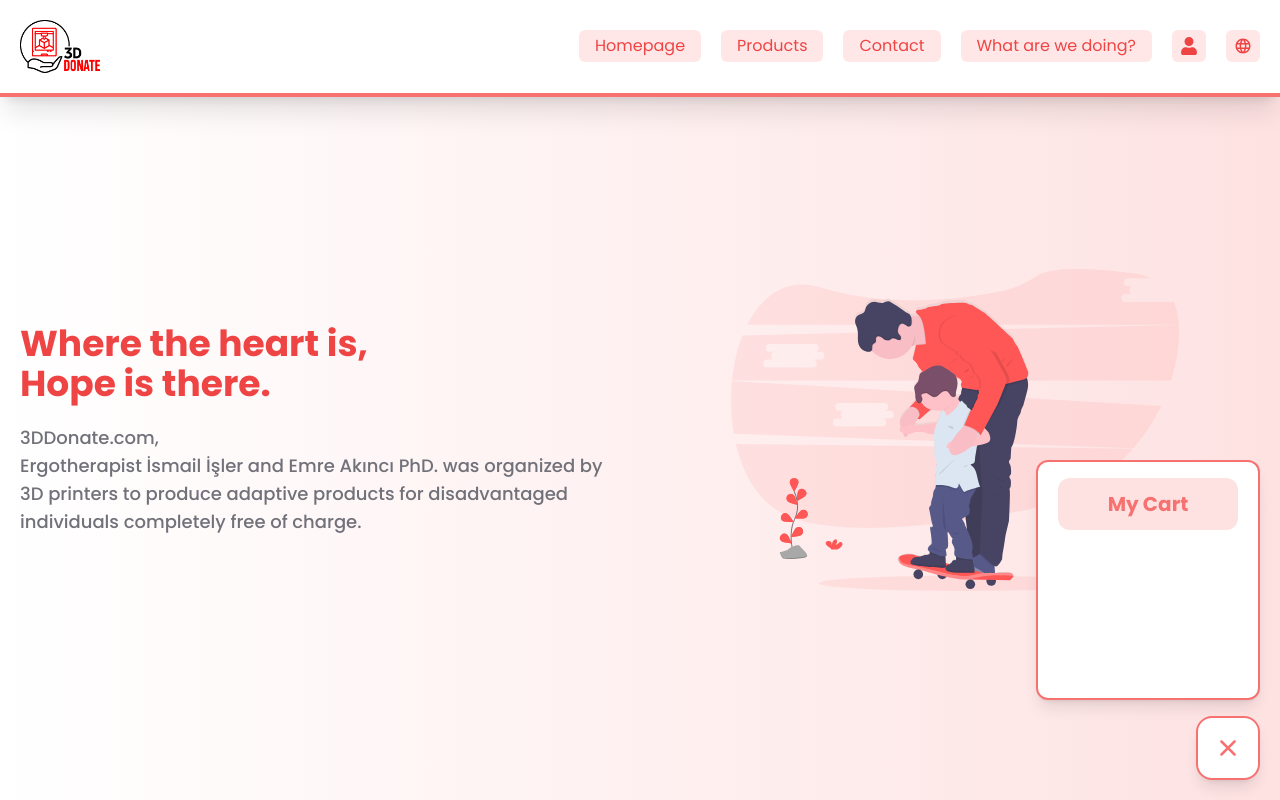
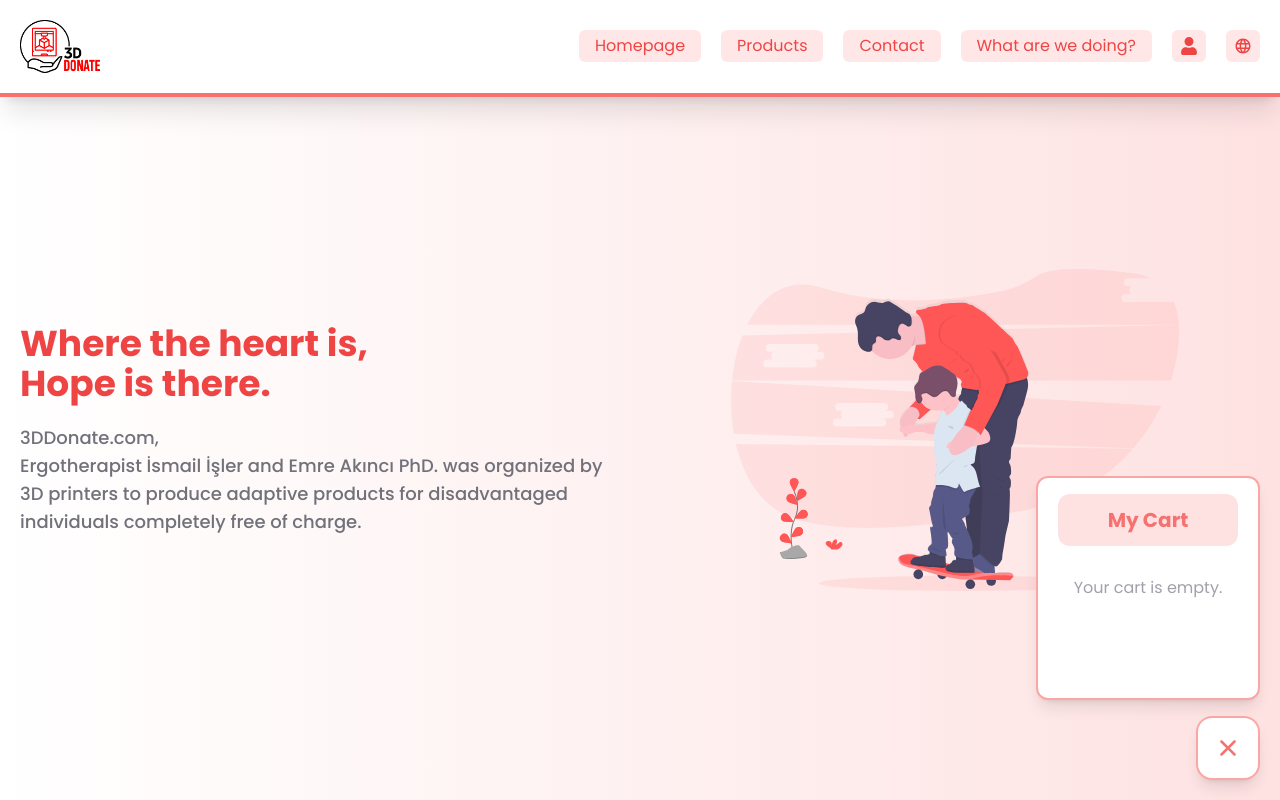
Before and after one commit to jaeger-dvlp/3d-donate-web, a React (Create React App) app: page / in a window 1280 px wide. Both pictures are taken after a click on the button 1228 px from the left and 748 px from the top of the page. Shown: the top 800 px of the page. Built offline with nearby package versions, Linux system fonts and the light colour scheme.

Commit message:
complete without local storage handle

```diff
--- a/src/Components/Cart.jsx
+++ b/src/Components/Cart.jsx
@@ -1,12 +1,47 @@
+/* eslint-disable react/no-unstable-nested-components */
 /* eslint-disable no-unneeded-ternary */
-import { t } from 'i18next';
-import React, { useState } from 'react';
+import i18next, { t } from 'i18next';
+import React, { useContext, useState } from 'react';
 
-import { BsCart2 } from 'react-icons/bs';
+import { BsCart2, BsCheckLg, BsTrashFill } from 'react-icons/bs';
 import { IoIosClose } from 'react-icons/io';
+import CartContext from '../Contexts/CartContext';
 
 export default function Cart() {
   const [cartActivity, setCartActivity] = useState(false);
+  const { myCart, setMyCart } = useContext(CartContext);
+
+  function CartContent() {
+    return (
+      myCart && (
+        <div className="fade-in grid grid-cols-5 gap-x-5 gap-y-5">
+          <img
+            className="w-full col-span-2 rounded-xl border-red-300 border"
+            src={myCart.productImage}
+            alt={myCart.productTitle[i18next.language]}
+          />
+          <h2 className="w-full text-zinc-500 text-sm self-center col-span-3 text-left">
+            {myCart.productTitle[i18next.language]}
+          </h2>
+          <div className="col-span-full grid grid-cols-2 gap-x-3">
+            <button
+              className="w-full flex justify-center text-center transition-all duration-150 hover:bg-green-200 active:scale-75 bg-green-100 rounded-lg p-2 text-green-400"
+              type="button"
+            >
+              <BsCheckLg className="self-center" />
+            </button>
+            <button
+              className="w-full flex justify-center text-center transition-all duration-150 hover:bg-zinc-200 active:scale-75 bg-zinc-100 rounded-lg p-2 text-zinc-400"
+              type="button"
+              onClick={() => setMyCart(null)}
+            >
+              <BsTrashFill className="self-center" />
+            </button>
+          </div>
+        </div>
+      )
+    );
+  }
 
   return (
     <div className="fixed right-5 bottom-5">
@@ -15,21 +50,31 @@ export default function Cart() {
           cartActivity
             ? 'scale-100 opacity-100 visible translate-y-0 translate-x-0'
             : 'scale-0 opacity-0 invisible translate-y-[70%] translate-x-16'
-        } font-pop right-0 z-[19] p-5 py-4 grid grid-cols-1 place-content-start min-h-[15rem] w-full min-w-[14rem] place-items-start rounded-xl shadow-lg transition-all duration-300 bg-white xl:bottom-20 lg:bottom-20 bottom-16 border-2 border-red-400 gap-10`}
+        } font-pop right-0 z-[19] p-5 py-4 grid grid-cols-1 place-content-start min-h-[14rem] w-full min-w-[14rem] place-items-start rounded-xl shadow-lg transition-all duration-300 bg-white xl:bottom-20 lg:bottom-20 bottom-16 border-2 border-red-300 gap-5`}
       >
         <h1 className="p-3 bg-red-100 rounded-xl w-full text-center  text-red-400 font-bold text-xl">
           {t('components.cart.title')}
+        </h1>
+        <CartContent />
+        <h1
+          className={`${
+            myCart
+              ? 'opacity-0 -translate-y-[40%]'
+              : 'opacity-100 -translate-y-[50%]'
+          } absolute transition-all w-full text-center duration-200 font-normal text-md text-zinc-400 top-1/2 left-1/2  -translate-x-1/2`}
+        >
+          {t('labels.cart-empty')}
         </h1>
       </div>
       <button
         type="button"
         onClick={() => setCartActivity(cartActivity ? false : true)}
-        className="p-3 overflow-hidden active:scale-50 xl:w-16 xl:h-16 lg:w-16 lg:h-16 flex flex-wrap justify-center content-center z-[20] bg-white border-2 rounded-2xl border-red-400 hover:bg-red-100 transition-all duration-200 shadow-lg text-red-400 fixed bottom-5 right-5"
+        className="p-3 overflow-hidden active:scale-50 xl:w-16 xl:h-16 lg:w-16 lg:h-16 flex flex-wrap justify-center content-center z-[20] bg-white border-2 rounded-2xl border-red-300 hover:bg-red-50 transition-all duration-200 shadow-lg text-red-400 fixed bottom-5 right-5"
       >
         <BsCart2
           className={`${
             cartActivity
-              ? 'opacity-0 -translate-y-1'
+              ? 'opacity-0 -translate-y-2'
               : 'opacity-100 translate-y-0'
           } transition-all duration-200 text-2xl text-red-400`}
         />
@@ -37,7 +82,7 @@ export default function Cart() {
           className={`${
             cartActivity
               ? 'opacity-100 -translate-y-1/2'
-              : 'opacity-0 translate-y-1'
+              : 'opacity-0 translate-y-[-30%]'
           } transition-all duration-200 absolute text-5xl w-[70%] h-[70%] left-1/2 -translate-x-1/2 top-1/2 -translate-y-1/2`}
         />
       </button>
```
